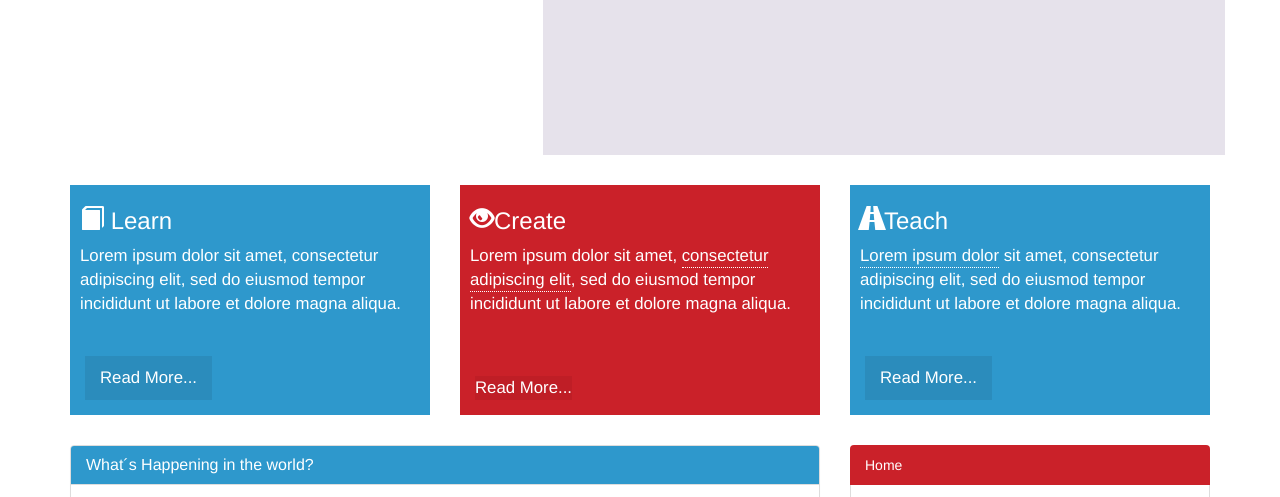
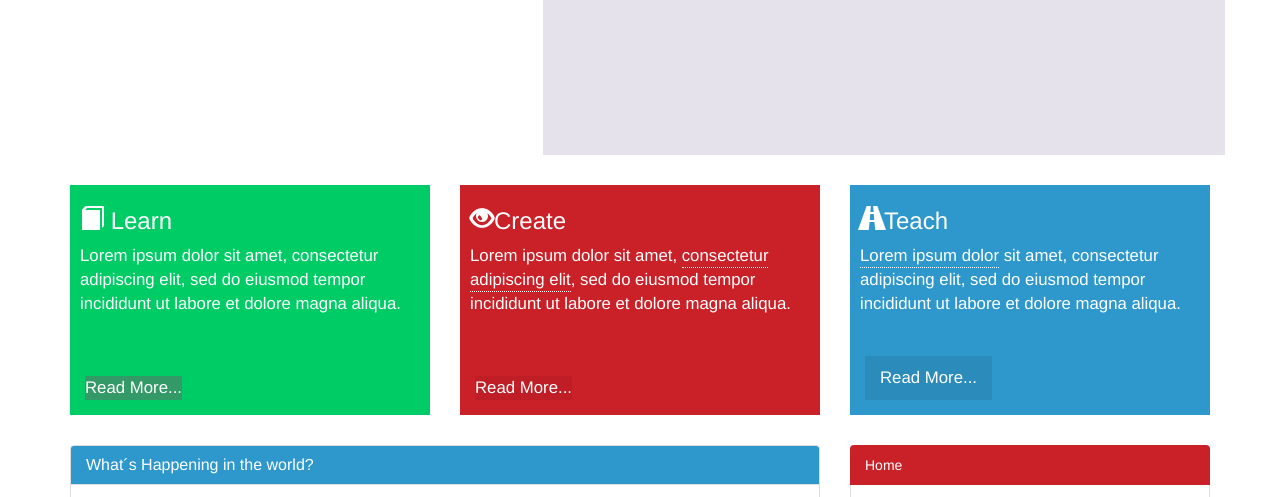
Before and after one commit to lincoln-silva-junior/Clean-Clear, a plain HTML site: page index.html in a window 1280 px wide. Shown: the part 245-742 px from the top of the page. Drawn offline with Linux system fonts and the light colour scheme.

Commit message:
Alteração estilo na página inicial

```diff
--- a/index.html
+++ b/index.html
@@ -183,7 +183,7 @@
     <div class="container">
         <div class="row">
             <div class="col-md-4">
-               <div class="bluebox">
+               <div class="greenbox">
                    <h3><span class="glyphicon glyphicon-book"></span> Learn</h3>
                    <p>
                        Lorem ipsum dolor sit amet, consectetur adipiscing elit, sed do eiusmod tempor incididunt ut labore et dolore magna aliqua.
```
